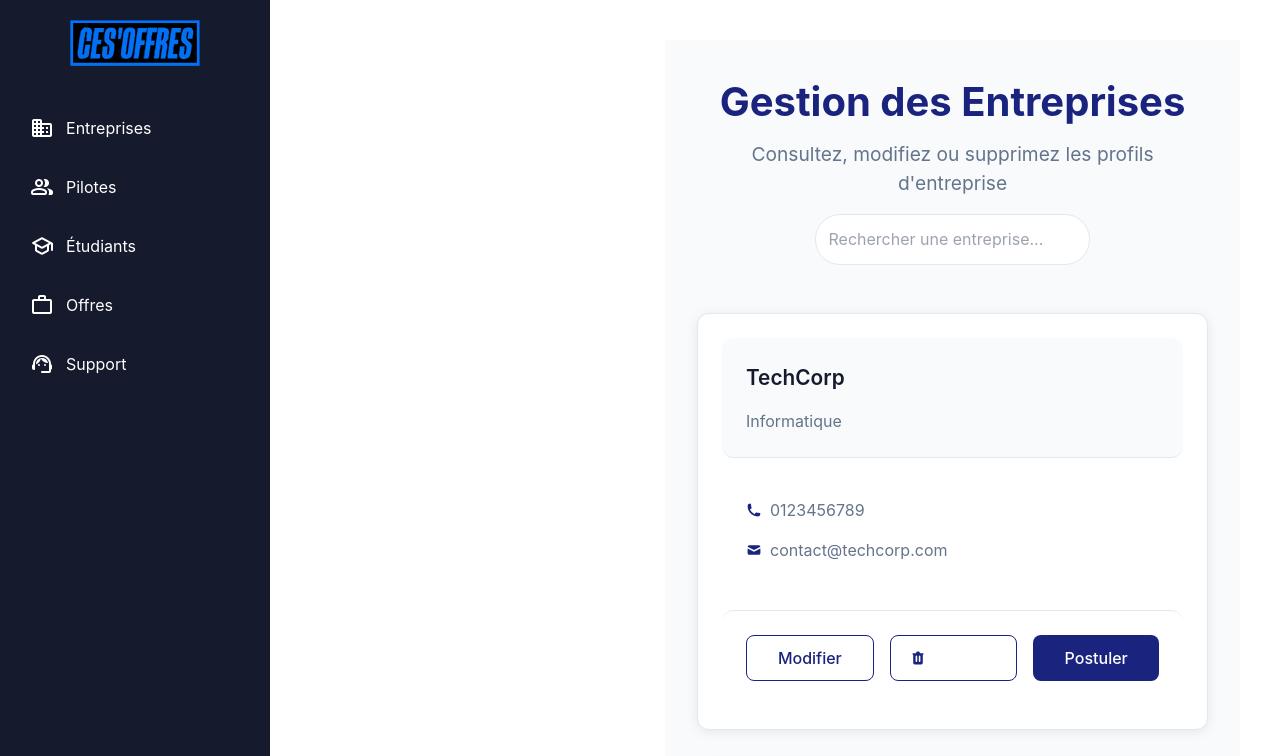
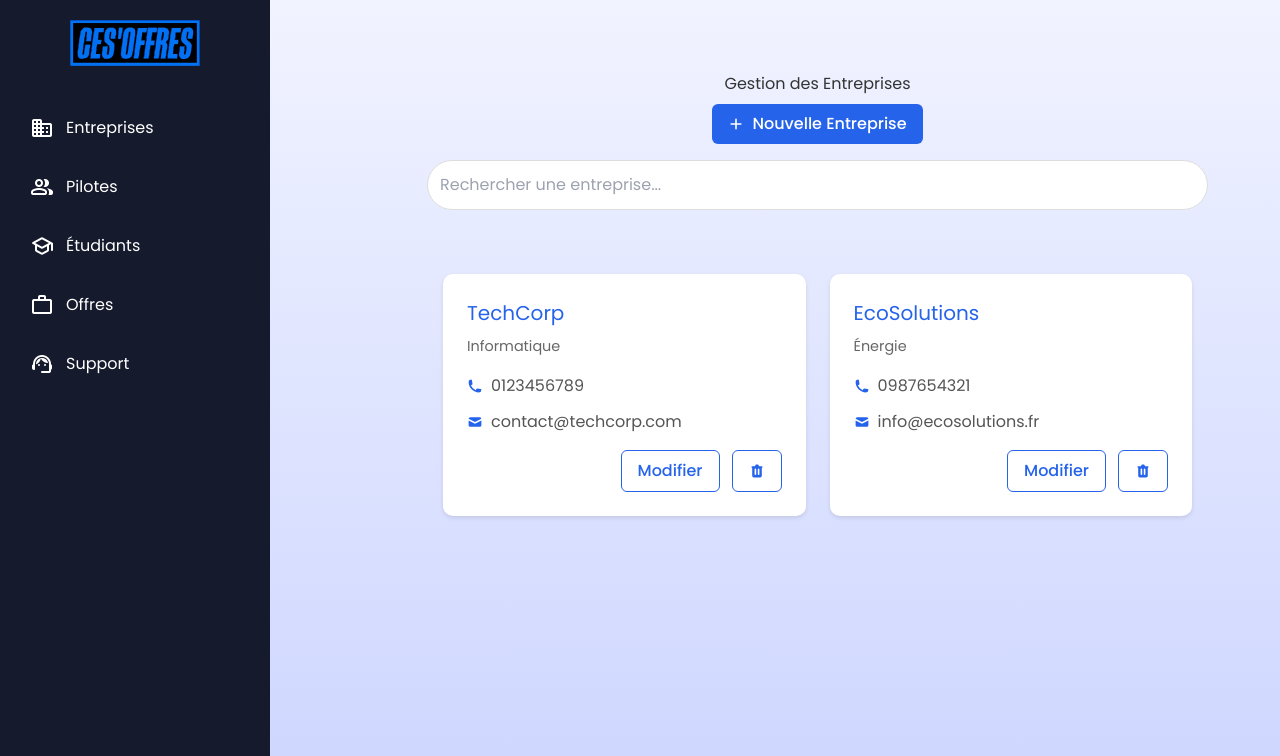
Before and after one commit to CES-OFFRES-Team/CES-OFFRES, a Next.js app: page /admin/entreprises in a window 1280 px wide. Shown: the top 756 px of the page. Built offline with nearby package versions, Linux system fonts and the light colour scheme.

Commit message:
InchAllah ca marche

```diff
--- /dev/null
+++ b/src/app/admin/entreprises/EntrepriseModal.js
@@ -0,0 +1,71 @@
+import React from 'react';
+
+const EntrepriseModal = ({ entreprise, onClose, onSubmit }) => {
+    const [formData, setFormData] = React.useState({
+        nom: entreprise?.nom || '',
+        secteur: entreprise?.secteur || '',
+        telephone: entreprise?.telephone || '',
+        mail: entreprise?.mail || ''
+    });
+
+    const handleSubmit = (e) => {
+        e.preventDefault();
+        onSubmit(formData);
+    };
+
+    return (
+        <div className="modal-overlay">
+            <div className="modal-content">
+                <h2>{entreprise ? 'Modifier' : 'Créer'} une entreprise</h2>
+                <form onSubmit={handleSubmit}>
+                    <div className="form-group">
+                        <label>Nom</label>
+                        <input
+                            type="text"
+                            value={formData.nom}
+                            onChange={(e) => setFormData({...formData, nom: e.target.value})}
+                            required
+                        />
+                    </div>
+                    <div className="form-group">
+                        <label>Secteur</label>
+                        <input
+                            type="text"
+                            value={formData.secteur}
+                            onChange={(e) => setFormData({...formData, secteur: e.target.value})}
+                            required
+                        />
+                    </div>
+                    <div className="form-group">
+                        <label>Téléphone</label>
+                        <input
+                            type="tel"
+                            value={formData.telephone}
+                            onChange={(e) => setFormData({...formData, telephone: e.target.value})}
+                            required
+                        />
+                    </div>
+                    <div className="form-group">
+                        <label>Email</label>
+                        <input
+                            type="email"
+                            value={formData.mail}
+                            onChange={(e) => setFormData({...formData, mail: e.target.value})}
+                            required
+                        />
+                    </div>
+                    <div className="modal-actions">
+                        <button type="button" className="btn btn-outline" onClick={onClose}>
+                            Annuler
+                        </button>
+                        <button type="submit" className="btn btn-primary">
+                            {entreprise ? 'Modifier' : 'Créer'}
+                        </button>
+                    </div>
+                </form>
+            </div>
+        </div>
+    );
+};
+
+export default EntrepriseModal;
--- /dev/null
+++ b/src/app/admin/entreprises/Entreprises.css
@@ -0,0 +1,187 @@
+.entreprises-container {
+    padding: 2rem;
+    max-width: 1200px;
+    margin: 0 auto;
+}
+
+.entreprises-header {
+    text-align: center;
+    margin-bottom: 2rem;
+}
+
+.entreprises-header h1 {
+    color: #333;
+    margin-bottom: 0.5rem;
+}
+
+.filter-input {
+    width: 100%;
+    padding: 0.75rem;
+    border: 1px solid #ddd;
+    border-radius: 8px;
+    font-size: 1rem;
+    margin: 1rem 0;
+}
+
+.entreprises-grid {
+    display: grid;
+    grid-template-columns: repeat(auto-fill, minmax(300px, 1fr));
+    gap: 1.5rem;
+    padding: 1rem;
+}
+
+.entreprise-card {
+    background: white;
+    border-radius: 10px;
+    box-shadow: 0 2px 4px rgba(0, 0, 0, 0.1);
+    padding: 1.5rem;
+    transition: transform 0.2s ease;
+}
+
+.entreprise-card:hover {
+    transform: translateY(-2px);
+}
+
+.entreprise-header {
+    margin-bottom: 1rem;
+}
+
+.entreprise-title {
+    font-size: 1.25rem;
+    color: #2563eb;
+    margin-bottom: 0.5rem;
+}
+
+.entreprise-secteur {
+    color: #666;
+    font-size: 0.9rem;
+}
+
+.entreprise-details {
+    display: flex;
+    flex-direction: column;
+    gap: 0.75rem;
+    margin: 1rem 0;
+}
+
+.detail-item {
+    display: flex;
+    align-items: center;
+    gap: 0.5rem;
+    color: #555;
+}
+
+.detail-item svg {
+    color: #2563eb;
+}
+
+.entreprise-actions {
+    display: flex;
+    justify-content: flex-end;
+    gap: 0.75rem;
+    margin-top: 1rem;
+}
+
+/* Buttons */
+.btn {
+    padding: 0.5rem 1rem;
+    border-radius: 6px;
+    font-weight: 500;
+    cursor: pointer;
+    display: inline-flex;
+    align-items: center;
+    gap: 0.5rem;
+    transition: all 0.2s ease;
+}
+
+.btn-primary {
+    background-color: #2563eb;
+    color: white;
+    border: none;
+}
+
+.btn-primary:hover {
+    background-color: #1d4ed8;
+}
+
+.btn-outline {
+    background-color: transparent;
+    border: 1px solid #2563eb;
+    color: #2563eb;
+}
+
+.btn-outline:hover {
+    background-color: #f8fafc;
+}
+
+/* Modal Styles */
+.modal-overlay {
+    position: fixed;
+    top: 0;
+    left: 0;
+    right: 0;
+    bottom: 0;
+    background-color: rgba(0, 0, 0, 0.5);
+    display: flex;
+    justify-content: center;
+    align-items: center;
+    z-index: 1000;
+}
+
+.modal-content {
+    background: white;
+    padding: 2rem;
+    border-radius: 12px;
+    width: 90%;
+    max-width: 500px;
+    box-shadow: 0 4px 6px rgba(0, 0, 0, 0.1);
+}
+
+.modal-content h2 {
+    margin-bottom: 1.5rem;
+    color: #333;
+}
+
+.form-group {
+    margin-bottom: 1.25rem;
+}
+
+.form-group label {
+    display: block;
+    margin-bottom: 0.5rem;
+    color: #444;
+    font-weight: 500;
+}
+
+.form-group input {
+    width: 100%;
+    padding: 0.75rem;
+    border: 1px solid #ddd;
+    border-radius: 6px;
+    font-size: 1rem;
+}
+
+.form-group input:focus {
+    outline: none;
+    border-color: #2563eb;
+    box-shadow: 0 0 0 2px rgba(37, 99, 235, 0.1);
+}
+
+.modal-actions {
+    display: flex;
+    justify-content: flex-end;
+    gap: 1rem;
+    margin-top: 2rem;
+}
+
+/* Responsive Design */
+@media (max-width: 768px) {
+    .entreprises-grid {
+        grid-template-columns: 1fr;
+    }
+
+    .modal-content {
+        width: 95%;
+        padding: 1.5rem;
+    }
+}
--- a/src/app/admin/entreprises/page.js
+++ b/src/app/admin/entreprises/page.js
@@ -1,8 +1,9 @@
 'use client';
 
 import React, { useState, useEffect } from 'react';
-import { HiBuildingOffice, HiPhone, HiMail, HiTrash } from 'react-icons/hi';
-import '../../Offres/Offres.css';
+import { HiBuildingOffice, HiPhone, HiMail, HiTrash, HiPlus } from 'react-icons/hi';
+import EntrepriseModal from './EntrepriseModal';
+import './Entreprises.css';
 
 // Données fictives pour les entreprises
 const entreprisesDeTest = [
@@ -22,19 +23,15 @@ const entreprisesDeTest = [
     },
 ];
 
-const EntrepriseCard = ({ entreprise }) => {
-    const handleModifier = () => { };
-    const handleSupprimer = () => { };
-    const handlePostuler = () => { };
-
+const EntrepriseCard = ({ entreprise, onModifier, onSupprimer }) => {
     return (
-        <div className="offre-card">
-            <div className="offre-header">
-                <h2 className="offre-title">{entreprise.nom}</h2>
-                <div className="offre-company">{entreprise.secteur}</div>
+        <div className="entreprise-card">
+            <div className="entreprise-header">
+                <h2 className="entreprise-title">{entreprise.nom}</h2>
+                <div className="entreprise-secteur">{entreprise.secteur}</div>
             </div>
-            <div className="offre-content">
-                <div className="offre-details">
+            <div className="entreprise-content">
+                <div className="entreprise-details">
                     <div className="detail-item">
                         <HiPhone />
                         <span>{entreprise.telephone}</span>
@@ -45,13 +42,12 @@ const EntrepriseCard = ({ entreprise }) => {
                     </div>
                 </div>
             </div>
-            <div className="offre-actions">
-                <button className="btn btn-outline" onClick={handleModifier}>Modifier</button>
-                <button className="btn btn-outline" onClick={handleSupprimer}>
+            <div className="entreprise-actions">
+                <button className="btn btn-outline" onClick={() => onModifier(entreprise)}>
+                    Modifier
+                </button>
+                <button className="btn btn-outline" onClick={() => onSupprimer(entreprise.id)}>
                     <HiTrash className="trash-icon" />
-                </button>
-                <button className="btn btn-primary" onClick={handlePostuler}>
-                    Postuler
                 </button>
             </div>
         </div>
@@ -61,10 +57,44 @@ const EntrepriseCard = ({ entreprise }) => {
 export default function AdminEntreprisesPage() {
     const [entreprises, setEntreprises] = useState([]);
     const [search, setSearch] = useState('');
+    const [modalOpen, setModalOpen] = useState(false);
+    const [selectedEntreprise, setSelectedEntreprise] = useState(null);
 
     useEffect(() => {
         setEntreprises(entreprisesDeTest);
     }, []);
+
+    const handleCreate = () => {
+        setSelectedEntreprise(null);
+        setModalOpen(true);
+    };
+
+    const handleModifier = (entreprise) => {
+        setSelectedEntreprise(entreprise);
+        setModalOpen(true);
+    };
+
+    const handleSupprimer = (id) => {
+        if (window.confirm('Êtes-vous sûr de vouloir supprimer cette entreprise ?')) {
+            setEntreprises(entreprises.filter(e => e.id !== id));
+        }
+    };
+
+    const handleModalSubmit = (formData) => {
+        if (selectedEntreprise) {
+            // Modification
+            setEntreprises(entreprises.map(e =>
+                e.id === selectedEntreprise.id ? { ...formData, id: e.id } : e
+            ));
+        } else {
+            // Création
+            setEntreprises([
+                ...entreprises,
+                { ...formData, id: Math.max(...entreprises.map(e => e.id)) + 1 }
+            ]);
+        }
+        setModalOpen(false);
+    };
 
     const handleSearchChange = (e) => {
         setSearch(e.target.value);
@@ -76,25 +106,39 @@ export default function AdminEntreprisesPage() {
     );
 
     return (
-        <div className="offres-container">
-            <div className="offres-header">
+        <div className="entreprises-container">
+            <div className="entreprises-header">
                 <h1>Gestion des Entreprises</h1>
-                <p>Consultez, modifiez ou supprimez les profils d'entreprise</p>
+                <button className="btn btn-primary" onClick={handleCreate}>
+                    <HiPlus /> Nouvelle Entreprise
+                </button>
                 <input
                     type="text"
                     placeholder="Rechercher une entreprise..."
                     value={search}
                     onChange={handleSearchChange}
                     className="filter-input"
-                    style={{ maxWidth: '400px', margin: '1rem auto', display: 'block' }}
                 />
             </div>
 
-            <div className="offres-grid">
+            <div className="entreprises-grid">
                 {entreprisesFiltrees.map((entreprise) => (
-                    <EntrepriseCard key={entreprise.id} entreprise={entreprise} />
+                    <EntrepriseCard
+                        key={entreprise.id}
+                        entreprise={entreprise}
+                        onModifier={handleModifier}
+                        onSupprimer={handleSupprimer}
+                    />
                 ))}
             </div>
+
+            {modalOpen && (
+                <EntrepriseModal
+                    entreprise={selectedEntreprise}
+                    onClose={() => setModalOpen(false)}
+                    onSubmit={handleModalSubmit}
+                />
+            )}
         </div>
     );
 }
```
